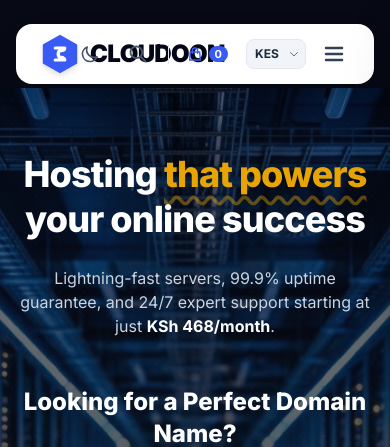
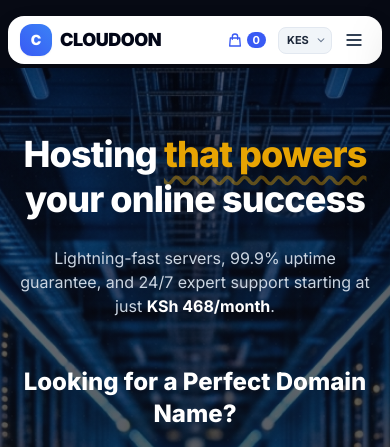
Before and after one commit to Gideon-Ngetich/Cloudoon, a Flask app: page / in a window 390 px wide. Shown: the top 447 px of the page. Run offline with Flask 3, Linux system fonts and the light colour scheme; some libraries are stand-ins or nearby versions.

Commit message:
Fix mobile navbar layout and responsive navigation menu

```diff
--- a/static/css/styles.css
+++ b/static/css/styles.css
@@ -192,6 +192,14 @@ textarea:focus-visible {
   padding: 0.625rem 1.5rem;
 }
 
+@media (max-width: 640px) {
+  .navbar-floating {
+    width: calc(100% - 1rem);
+    margin-top: 0.5rem;
+    padding: 0.5rem 0.75rem;
+  }
+}
+
 .navbar-sticky-full {
   position: fixed;
   top: 0;
@@ -208,6 +216,12 @@ textarea:focus-visible {
   z-index: 100;
   padding: 0.75rem 2rem;
   animation: slideDownNav 0.3s ease-out forwards;
+}
+
+@media (max-width: 640px) {
+  .navbar-sticky-full {
+    padding: 0.5rem 0.75rem;
+  }
 }
 
 @keyframes slideDownNav {
--- a/static/js/landing.js
+++ b/static/js/landing.js
@@ -4,8 +4,6 @@ document.addEventListener('DOMContentLoaded', () => {
   const heroInput = document.getElementById('hero-domain-input');
   const heroResults = document.getElementById('hero-domain-results');
   const tldPills = document.querySelectorAll('.hero-tld-pill');
-  const mobileMenuBtn = document.getElementById('mobile-menu-btn');
-  const mobileNav = document.getElementById('mobile-nav');
   const navCartCount = document.getElementById('nav-cart-count');
   const mainHeader = document.getElementById('main-header');
 
@@ -53,14 +51,6 @@ document.addEventListener('DOMContentLoaded', () => {
   }
   updateCartBadge();
   window.addEventListener('storage', updateCartBadge);
-
-  if (mobileMenuBtn && mobileNav) {
-    mobileMenuBtn.addEventListener('click', () => {
-      const isExpanded = mobileNav.classList.contains('hidden');
-      mobileNav.classList.toggle('hidden');
-      mobileMenuBtn.setAttribute('aria-expanded', String(isExpanded));
-    });
-  }
 
   if (mainHeader) {
     let isSticky = false;
--- a/templates/base.html
+++ b/templates/base.html
@@ -42,32 +42,23 @@
 </head>
 <body class="bg-[#fafbfd] text-slate-900 flex flex-col min-h-screen">
   <div id="navbar-outer" class="w-full bg-[#070a14] pt-2 pb-1 relative z-50">
-    <header id="main-header" class="navbar-wrapper navbar-floating grid grid-cols-2 lg:grid-cols-[1fr_auto_1fr] items-center gap-4">
-      <div class="flex items-center gap-3 justify-self-start">
-        <a href="/" class="flex items-center gap-2.5 focus:outline-none" aria-label="Cloudoon Home">
-          <div class="w-10 h-10 flex-shrink-0 flex items-center justify-center text-white">
-            <svg class="w-10 h-10 text-primary drop-shadow-md" viewBox="0 0 100 100" fill="currentColor">
-              <path d="M50 2 L93 26 L93 74 L50 98 L7 74 L7 26 Z" />
-              <path d="M38 35 C38 35 62 35 62 35 C62 42 50 42 50 42 C44 42 44 58 50 58 C62 58 62 65 62 65 C62 65 38 65 38 65" fill="none" stroke="#ffffff" stroke-width="8" stroke-linecap="round" stroke-linejoin="round"/>
-            </svg>
+    <header id="main-header" class="navbar-wrapper navbar-floating flex items-center justify-between gap-2 sm:gap-4">
+      <div class="flex items-center gap-2 sm:gap-3 flex-shrink-0 min-w-0">
+        <a href="/" class="flex items-center gap-2 focus:outline-none" aria-label="Cloudoon Home">
+          <div class="w-8 h-8 sm:w-9 sm:h-9 rounded-xl bg-gradient-to-tr from-primary to-blue-500 flex items-center justify-center text-white font-black text-sm sm:text-base shadow-sm flex-shrink-0">
+            C
           </div>
-          <span class="text-2xl font-black tracking-tight text-slate-950 uppercase font-sans">
+          <span class="text-lg sm:text-2xl font-black tracking-tight text-slate-950 uppercase font-sans whitespace-nowrap">
             Cloudoon
           </span>
         </a>
       </div>
 
-      <nav class="hidden lg:flex items-center justify-center gap-7 text-sm font-semibold text-slate-700 justify-self-center" aria-label="Main Navigation">
+      <nav class="hidden lg:flex items-center justify-center gap-7 text-sm font-semibold text-slate-700 mx-auto" aria-label="Main Navigation">
         <div class="relative group">
           <a href="/" class="flex items-center gap-1 hover:text-primary transition-colors py-2">
             <span>Home</span>
-            <svg class="w-3.5 h-3.5 text-slate-400 group-hover:text-primary transition-transform group-hover:rotate-180" fill="none" stroke="currentColor" viewBox="0 0 24 24"><path stroke-linecap="round" stroke-linejoin="round" stroke-width="2.5" d="M19 9l-7 7-7-7"/></svg>
           </a>
-          <div class="absolute top-full left-0 hidden group-hover:block w-48 bg-white border border-slate-200 rounded-xl shadow-xl py-2 z-50">
-            <a href="/#hero" class="block px-4 py-2 text-xs font-medium text-slate-700 hover:text-primary hover:bg-slate-50">Domain Search</a>
-            <a href="/#pricing" class="block px-4 py-2 text-xs font-medium text-slate-700 hover:text-primary hover:bg-slate-50">Hosting Packages</a>
-            <a href="/#features" class="block px-4 py-2 text-xs font-medium text-slate-700 hover:text-primary hover:bg-slate-50">Key Features</a>
-          </div>
         </div>
 
         <a href="/#features" class="hover:text-primary transition-colors py-2">About</a>
@@ -86,34 +77,10 @@
         </div>
 
         <a href="/checkout?tab=domains" class="hover:text-primary transition-colors py-2">Domain</a>
-
-        <div class="relative group">
-          <button class="flex items-center gap-1 hover:text-primary transition-colors py-2 focus:outline-none">
-            <span>Pages</span>
-            <svg class="w-3.5 h-3.5 text-slate-400 group-hover:text-primary transition-transform group-hover:rotate-180" fill="none" stroke="currentColor" viewBox="0 0 24 24"><path stroke-linecap="round" stroke-linejoin="round" stroke-width="2.5" d="M19 9l-7 7-7-7"/></svg>
-          </button>
-          <div class="absolute top-full left-0 hidden group-hover:block w-52 bg-white border border-slate-200 rounded-xl shadow-xl py-2 z-50">
-            <a href="/dashboard" class="block px-4 py-2 text-xs font-semibold text-slate-700 hover:text-primary hover:bg-slate-50">Client Dashboard</a>
-            <a href="/sales-report" class="block px-4 py-2 text-xs font-semibold text-slate-700 hover:text-primary hover:bg-slate-50">Cash Sales Report</a>
-            <a href="/checkout" class="block px-4 py-2 text-xs font-semibold text-slate-700 hover:text-primary hover:bg-slate-50">Checkout Configurator</a>
-            <a href="/login" class="block px-4 py-2 text-xs font-semibold text-slate-700 hover:text-primary hover:bg-slate-50">Account Login</a>
-            <a href="/register" class="block px-4 py-2 text-xs font-semibold text-slate-700 hover:text-primary hover:bg-slate-50">User Registration</a>
-          </div>
-        </div>
       </nav>
 
-      <div class="flex items-center gap-3 justify-self-end">
-        <button type="button" id="theme-toggle-btn" class="text-slate-600 hover:text-slate-900 p-2 rounded-lg focus:outline-none cursor-pointer" aria-label="Toggle Night Mode">
-          <svg class="w-5 h-5" fill="none" stroke="currentColor" viewBox="0 0 24 24"><path stroke-linecap="round" stroke-linejoin="round" stroke-width="2" d="M20.354 15.354A9 9 0 018.646 3.646 9.003 9.003 0 0012 21a9.003 9.003 0 008.354-5.646z"/></svg>
-        </button>
-
-        <button type="button" id="nav-search-trigger" class="text-slate-600 hover:text-slate-900 p-2 rounded-lg focus:outline-none cursor-pointer" aria-label="Search Domains">
-          <svg class="w-5 h-5" fill="none" stroke="currentColor" viewBox="0 0 24 24"><path stroke-linecap="round" stroke-linejoin="round" stroke-width="2.2" d="M21 21l-6-6m2-5a7 7 0 11-14 0 7 7 0 0114 0z"/></svg>
-        </button>
-
-        <div class="h-5 w-px bg-slate-200"></div>
-
-        <button type="button" id="nav-cart-pill" class="flex items-center gap-1.5 text-xs font-bold text-slate-700 hover:text-primary cursor-pointer p-1.5 rounded-lg hover:bg-slate-100 transition-colors" aria-label="Shopping Cart">
+      <div class="flex items-center gap-1.5 sm:gap-3 flex-shrink-0">
+        <button type="button" id="nav-cart-pill" class="flex items-center gap-1 text-xs font-bold text-slate-700 hover:text-primary cursor-pointer p-1.5 rounded-lg hover:bg-slate-100 transition-colors" aria-label="Shopping Cart">
           <svg class="w-4 h-4 text-primary" fill="none" stroke="currentColor" viewBox="0 0 24 24">
             <path stroke-linecap="round" stroke-linejoin="round" stroke-width="2" d="M16 11V7a4 4 0 00-8 0v4M5 9h14l1 12H4L5 9z" />
           </svg>
@@ -122,31 +89,31 @@
 
         <div class="relative">
           <label for="currency-selector" class="sr-only">Choose Currency</label>
-          <select id="currency-selector" class="bg-slate-100 text-slate-800 text-xs font-bold rounded-lg px-2 py-1.5 border border-slate-200 focus:outline-none cursor-pointer appearance-none pr-6" aria-label="Select Currency">
+          <select id="currency-selector" class="bg-slate-100 text-slate-800 text-[11px] sm:text-xs font-bold rounded-lg pl-2 pr-5 py-1 sm:py-1.5 border border-slate-200 focus:outline-none cursor-pointer appearance-none" aria-label="Select Currency">
             <option value="KES">KES</option>
             <option value="USD">USD</option>
             <option value="EUR">EUR</option>
             <option value="GBP">GBP</option>
           </select>
-          <div class="pointer-events-none absolute inset-y-0 right-0 flex items-center px-1.5 text-slate-500">
-            <svg class="w-3 h-3" fill="none" stroke="currentColor" viewBox="0 0 24 24"><path stroke-linecap="round" stroke-linejoin="round" stroke-width="2" d="M19 9l-7 7-7-7"/></svg>
+          <div class="pointer-events-none absolute inset-y-0 right-0 flex items-center pr-1.5 text-slate-500">
+            <svg class="w-2.5 h-2.5 sm:w-3 sm:h-3" fill="none" stroke="currentColor" viewBox="0 0 24 24"><path stroke-linecap="round" stroke-linejoin="round" stroke-width="2.5" d="M19 9l-7 7-7-7"/></svg>
           </div>
         </div>
 
-        <button id="mobile-menu-btn" class="lg:hidden text-slate-700 hover:text-slate-900 p-1 rounded-lg focus:outline-none" aria-label="Open Mobile Menu" aria-expanded="false">
-          <svg class="w-6 h-6" fill="none" stroke="currentColor" viewBox="0 0 24 24"><path stroke-linecap="round" stroke-linejoin="round" stroke-width="2.5" d="M4 6h16M4 12h16M4 18h16"/></svg>
+        <button id="mobile-menu-btn" type="button" class="lg:hidden flex items-center justify-center w-8 h-8 sm:w-9 sm:h-9 text-slate-700 hover:text-slate-900 hover:bg-slate-100 rounded-lg focus:outline-none cursor-pointer transition-colors" aria-label="Toggle navigation menu" aria-expanded="false">
+          <svg class="w-5 h-5 sm:w-6 sm:h-6" fill="none" stroke="currentColor" viewBox="0 0 24 24"><path stroke-linecap="round" stroke-linejoin="round" stroke-width="2.5" d="M4 6h16M4 12h16M4 18h16"/></svg>
         </button>
 
         {% if current_user %}
         <div class="relative group">
-          <a href="/dashboard" class="flex items-center gap-2 py-1 px-2.5 rounded-full bg-blue-50/80 hover:bg-blue-100 border border-blue-200/60 transition-all cursor-pointer">
-            <div class="w-8 h-8 rounded-full bg-gradient-to-tr from-primary to-blue-400 text-white font-black text-xs flex items-center justify-center shadow-xs">
+          <a href="/dashboard" class="flex items-center gap-1.5 sm:gap-2 py-1 px-1.5 sm:px-2.5 rounded-full bg-blue-50/80 hover:bg-blue-100 border border-blue-200/60 transition-all cursor-pointer">
+            <div class="w-7 h-7 sm:w-8 sm:h-8 rounded-full bg-gradient-to-tr from-primary to-blue-400 text-white font-black text-xs flex items-center justify-center shadow-xs">
               {{ (current_user.full_name[0] if current_user.full_name else current_user.email[0])|upper }}
             </div>
             <span class="hidden sm:inline text-xs font-bold text-slate-900 max-w-[110px] truncate">
               {{ current_user.full_name.split()[0] if current_user.full_name else 'Account' }}
             </span>
-            <svg class="w-3.5 h-3.5 text-slate-400 group-hover:text-primary transition-transform group-hover:rotate-180" fill="none" stroke="currentColor" viewBox="0 0 24 24"><path stroke-linecap="round" stroke-linejoin="round" stroke-width="2.5" d="M19 9l-7 7-7-7"/></svg>
+            <svg class="hidden sm:block w-3.5 h-3.5 text-slate-400 group-hover:text-primary transition-transform group-hover:rotate-180" fill="none" stroke="currentColor" viewBox="0 0 24 24"><path stroke-linecap="round" stroke-linejoin="round" stroke-width="2.5" d="M19 9l-7 7-7-7"/></svg>
           </a>
           <div class="absolute right-0 top-full mt-2 hidden group-hover:block w-48 bg-white border border-slate-200 rounded-xl shadow-xl py-2 z-50">
             <div class="px-4 py-2 border-b border-slate-100">
@@ -168,34 +135,6 @@
         {% endif %}
       </div>
     </header>
-
-    <div id="mobile-nav" class="hidden lg:hidden max-w-7xl mx-auto px-4 pt-3 pb-5 space-y-2 bg-white text-slate-900 rounded-2xl mt-2 shadow-2xl border border-slate-200">
-      <a href="/" class="block px-3 py-2 text-sm font-semibold text-slate-800 hover:bg-slate-50 rounded-lg">Home</a>
-      <a href="/#pricing" class="block px-3 py-2 text-sm font-semibold text-slate-800 hover:bg-slate-50 rounded-lg">Hosting Packages</a>
-      <a href="/checkout?tab=domains" class="block px-3 py-2 text-sm font-semibold text-slate-800 hover:bg-slate-50 rounded-lg">Domain Registration</a>
-      <a href="/dashboard" class="block px-3 py-2 text-sm font-semibold text-slate-800 hover:bg-slate-50 rounded-lg">Client Dashboard</a>
-      <a href="/sales-report" class="block px-3 py-2 text-sm font-semibold text-slate-800 hover:bg-slate-50 rounded-lg">Invoices</a>
-      <a href="/#features" class="block px-3 py-2 text-sm font-semibold text-slate-800 hover:bg-slate-50 rounded-lg">About & Features</a>
-      {% if current_user %}
-      <div class="pt-3 border-t border-slate-100 flex items-center justify-between">
-        <div class="flex items-center gap-2.5">
-          <div class="w-8 h-8 rounded-full bg-primary text-white font-extrabold text-xs flex items-center justify-center">
-            {{ (current_user.full_name[0] if current_user.full_name else 'C')|upper }}
-          </div>
-          <div>
-            <div class="text-xs font-bold text-slate-900">{{ current_user.full_name }}</div>
-            <div class="text-[10px] text-slate-500">{{ current_user.email }}</div>
-          </div>
-        </div>
-        <a href="/logout" class="text-xs font-bold text-rose-600 hover:underline">Log Out</a>
-      </div>
-      {% else %}
-      <div class="pt-3 border-t border-slate-100 flex items-center gap-3">
-        <a href="/login" class="flex-1 text-center py-2.5 text-xs font-bold text-slate-700 bg-slate-100 rounded-lg">Log in</a>
-        <a href="/register" class="flex-1 text-center py-2.5 text-xs font-bold text-white bg-primary rounded-lg shadow-sm">Get Started</a>
-      </div>
-      {% endif %}
-    </div>
   </div>
 
   <main class="flex-grow">
@@ -324,6 +263,71 @@
       </div>
     </div>
   </footer>
+
+  <div id="mobile-nav-backdrop" class="fixed inset-0 bg-slate-950/60 backdrop-blur-xs z-[990] opacity-0 pointer-events-none transition-opacity duration-300"></div>
+
+  <div id="mobile-nav" class="fixed inset-x-3 top-20 sm:top-24 max-w-lg mx-auto z-[999] max-h-[85vh] overflow-y-auto bg-white rounded-2xl p-5 shadow-2xl border border-slate-200 opacity-0 pointer-events-none -translate-y-4 transition-all duration-300">
+    <div class="flex items-center justify-between pb-3 mb-3 border-b border-slate-100">
+      <div class="flex items-center gap-2">
+        <div class="w-7 h-7 rounded-lg bg-gradient-to-tr from-primary to-blue-500 text-white flex items-center justify-center font-black text-xs">C</div>
+        <span class="font-black text-sm text-slate-900 uppercase tracking-tight">Navigation</span>
+      </div>
+      <button type="button" id="mobile-nav-close-btn" class="w-8 h-8 rounded-lg text-slate-500 hover:text-slate-800 hover:bg-slate-100 flex items-center justify-center focus:outline-none cursor-pointer" aria-label="Close menu">
+        <svg class="w-5 h-5" fill="none" stroke="currentColor" viewBox="0 0 24 24"><path stroke-linecap="round" stroke-linejoin="round" stroke-width="2.5" d="M6 18L18 6M6 6l12 12"/></svg>
+      </button>
+    </div>
+
+    <div class="space-y-1 text-sm font-semibold text-slate-700">
+      <a href="/" class="flex items-center justify-between px-3.5 py-2.5 rounded-xl hover:bg-slate-50 hover:text-primary transition-colors">
+        <span>Home</span>
+        <svg class="w-4 h-4 text-slate-400" fill="none" stroke="currentColor" viewBox="0 0 24 24"><path stroke-linecap="round" stroke-linejoin="round" stroke-width="2" d="M9 5l7 7-7 7"/></svg>
+      </a>
+      <a href="/#pricing" class="flex items-center justify-between px-3.5 py-2.5 rounded-xl hover:bg-slate-50 hover:text-primary transition-colors">
+        <span>Hosting Packages</span>
+        <svg class="w-4 h-4 text-slate-400" fill="none" stroke="currentColor" viewBox="0 0 24 24"><path stroke-linecap="round" stroke-linejoin="round" stroke-width="2" d="M9 5l7 7-7 7"/></svg>
+      </a>
+      <a href="/checkout?tab=domains" class="flex items-center justify-between px-3.5 py-2.5 rounded-xl hover:bg-slate-50 hover:text-primary transition-colors">
+        <span>Domain Search & Register</span>
+        <svg class="w-4 h-4 text-slate-400" fill="none" stroke="currentColor" viewBox="0 0 24 24"><path stroke-linecap="round" stroke-linejoin="round" stroke-width="2" d="M9 5l7 7-7 7"/></svg>
+      </a>
+      <a href="/checkout?tab=vps" class="flex items-center justify-between px-3.5 py-2.5 rounded-xl hover:bg-slate-50 hover:text-primary transition-colors">
+        <span>VPS & Cloud Servers</span>
+        <svg class="w-4 h-4 text-slate-400" fill="none" stroke="currentColor" viewBox="0 0 24 24"><path stroke-linecap="round" stroke-linejoin="round" stroke-width="2" d="M9 5l7 7-7 7"/></svg>
+      </a>
+      <a href="/dashboard" class="flex items-center justify-between px-3.5 py-2.5 rounded-xl hover:bg-slate-50 hover:text-primary transition-colors">
+        <span>Client Dashboard</span>
+        <svg class="w-4 h-4 text-slate-400" fill="none" stroke="currentColor" viewBox="0 0 24 24"><path stroke-linecap="round" stroke-linejoin="round" stroke-width="2" d="M9 5l7 7-7 7"/></svg>
+      </a>
+      <a href="/sales-report" class="flex items-center justify-between px-3.5 py-2.5 rounded-xl hover:bg-slate-50 hover:text-primary transition-colors">
+        <span>Invoices & Billing</span>
+        <svg class="w-4 h-4 text-slate-400" fill="none" stroke="currentColor" viewBox="0 0 24 24"><path stroke-linecap="round" stroke-linejoin="round" stroke-width="2" d="M9 5l7 7-7 7"/></svg>
+      </a>
+      <a href="/#features" class="flex items-center justify-between px-3.5 py-2.5 rounded-xl hover:bg-slate-50 hover:text-primary transition-colors">
+        <span>About & Features</span>
+        <svg class="w-4 h-4 text-slate-400" fill="none" stroke="currentColor" viewBox="0 0 24 24"><path stroke-linecap="round" stroke-linejoin="round" stroke-width="2" d="M9 5l7 7-7 7"/></svg>
+      </a>
+    </div>
+
+    {% if current_user %}
+    <div class="mt-4 pt-3 border-t border-slate-100 flex items-center justify-between">
+      <div class="flex items-center gap-2.5 min-w-0">
+        <div class="w-8 h-8 rounded-full bg-primary text-white font-extrabold text-xs flex items-center justify-center flex-shrink-0">
+          {{ (current_user.full_name[0] if current_user.full_name else 'C')|upper }}
+        </div>
+        <div class="min-w-0">
+          <div class="text-xs font-bold text-slate-900 truncate">{{ current_user.full_name }}</div>
+          <div class="text-[10px] text-slate-500 truncate">{{ current_user.email }}</div>
+        </div>
+      </div>
+      <a href="/logout" class="text-xs font-bold text-rose-600 hover:underline flex-shrink-0">Log Out</a>
+    </div>
+    {% else %}
+    <div class="mt-4 pt-3 border-t border-slate-100 flex items-center gap-2.5">
+      <a href="/login" class="flex-1 text-center py-2.5 text-xs font-bold text-slate-700 bg-slate-100 hover:bg-slate-200 rounded-xl transition-colors">Log in</a>
+      <a href="/register" class="flex-1 text-center py-2.5 text-xs font-black text-slate-950 bg-amber-400 hover:bg-amber-300 rounded-xl shadow-xs transition-colors">Get Started</a>
+    </div>
+    {% endif %}
+  </div>
 
   <div id="cart-drawer-backdrop" class="fixed inset-0 bg-slate-950/40 backdrop-blur-xs z-50 transition-opacity duration-300 opacity-0 pointer-events-none"></div>
 
@@ -543,6 +547,82 @@
         updateDrawerUI();
       });
 
+      const mobileNav = document.getElementById('mobile-nav');
+      const mobileBackdrop = document.getElementById('mobile-nav-backdrop');
+      const mobileMenuBtn = document.getElementById('mobile-menu-btn');
+      const mobileCloseBtn = document.getElementById('mobile-nav-close-btn');
+
+      function openMobileMenu() {
+        if (!mobileNav) return;
+        mobileNav.classList.remove('opacity-0', 'pointer-events-none', '-translate-y-4');
+        mobileNav.classList.add('opacity-100', 'pointer-events-auto', 'translate-y-0');
+        if (mobileBackdrop) {
+          mobileBackdrop.classList.remove('opacity-0', 'pointer-events-none');
+          mobileBackdrop.classList.add('opacity-100', 'pointer-events-auto');
+        }
+        if (mobileMenuBtn) {
+          mobileMenuBtn.setAttribute('aria-expanded', 'true');
+        }
+        document.body.classList.add('overflow-hidden');
+      }
+
+      function closeMobileMenu() {
+        if (!mobileNav) return;
+        mobileNav.classList.add('opacity-0', 'pointer-events-none', '-translate-y-4');
+        mobileNav.classList.remove('opacity-100', 'pointer-events-auto', 'translate-y-0');
+        if (mobileBackdrop) {
+          mobileBackdrop.classList.add('opacity-0', 'pointer-events-none');
+          mobileBackdrop.classList.remove('opacity-100', 'pointer-events-auto');
+        }
+        if (mobileMenuBtn) {
+          mobileMenuBtn.setAttribute('aria-expanded', 'false');
+        }
+        document.body.classList.remove('overflow-hidden');
+      }
+
+      if (mobileMenuBtn) {
+        mobileMenuBtn.addEventListener('click', (e) => {
+          e.preventDefault();
+          if (mobileNav && mobileNav.classList.contains('pointer-events-auto')) {
+            closeMobileMenu();
+          } else {
+            openMobileMenu();
+          }
+        });
+      }
+
+      if (mobileCloseBtn) {
+        mobileCloseBtn.addEventListener('click', (e) => {
+          e.preventDefault();
+          closeMobileMenu();
+        });
+      }
+
+      if (mobileBackdrop) {
+        mobileBackdrop.addEventListener('click', closeMobileMenu);
+      }
+
+      if (mobileNav) {
+        mobileNav.querySelectorAll('a').forEach((link) => {
+          link.addEventListener('click', () => {
+            closeMobileMenu();
+          });
+        });
+      }
+
+      document.addEventListener('keydown', (e) => {
+        if (e.key === 'Escape') {
+          closeMobileMenu();
+          closeDrawer();
+        }
+      });
+
+      window.addEventListener('resize', () => {
+        if (window.innerWidth >= 1024) {
+          closeMobileMenu();
+        }
+      });
+
       updateDrawerUI();
     })();
   </script>
```
